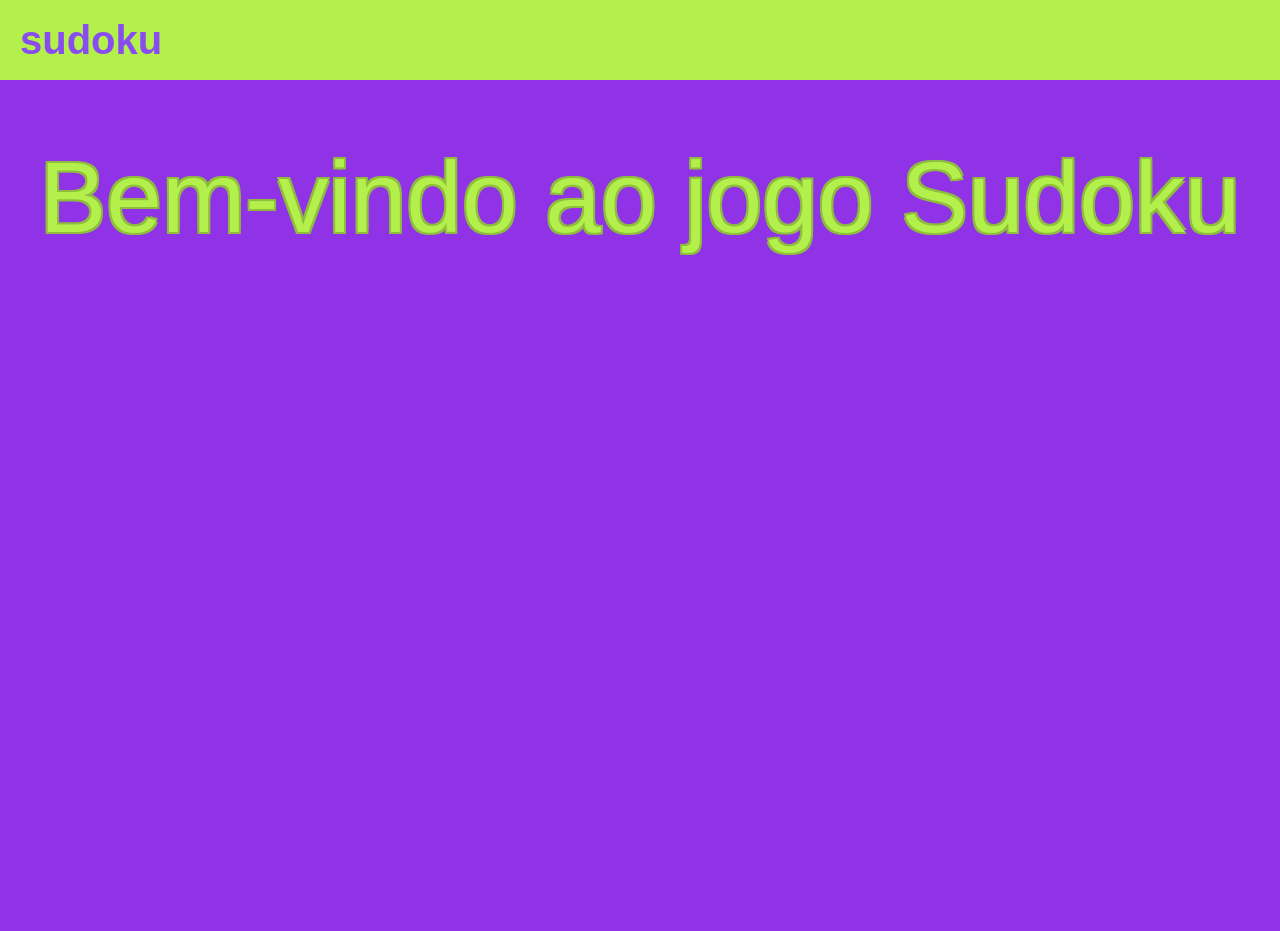
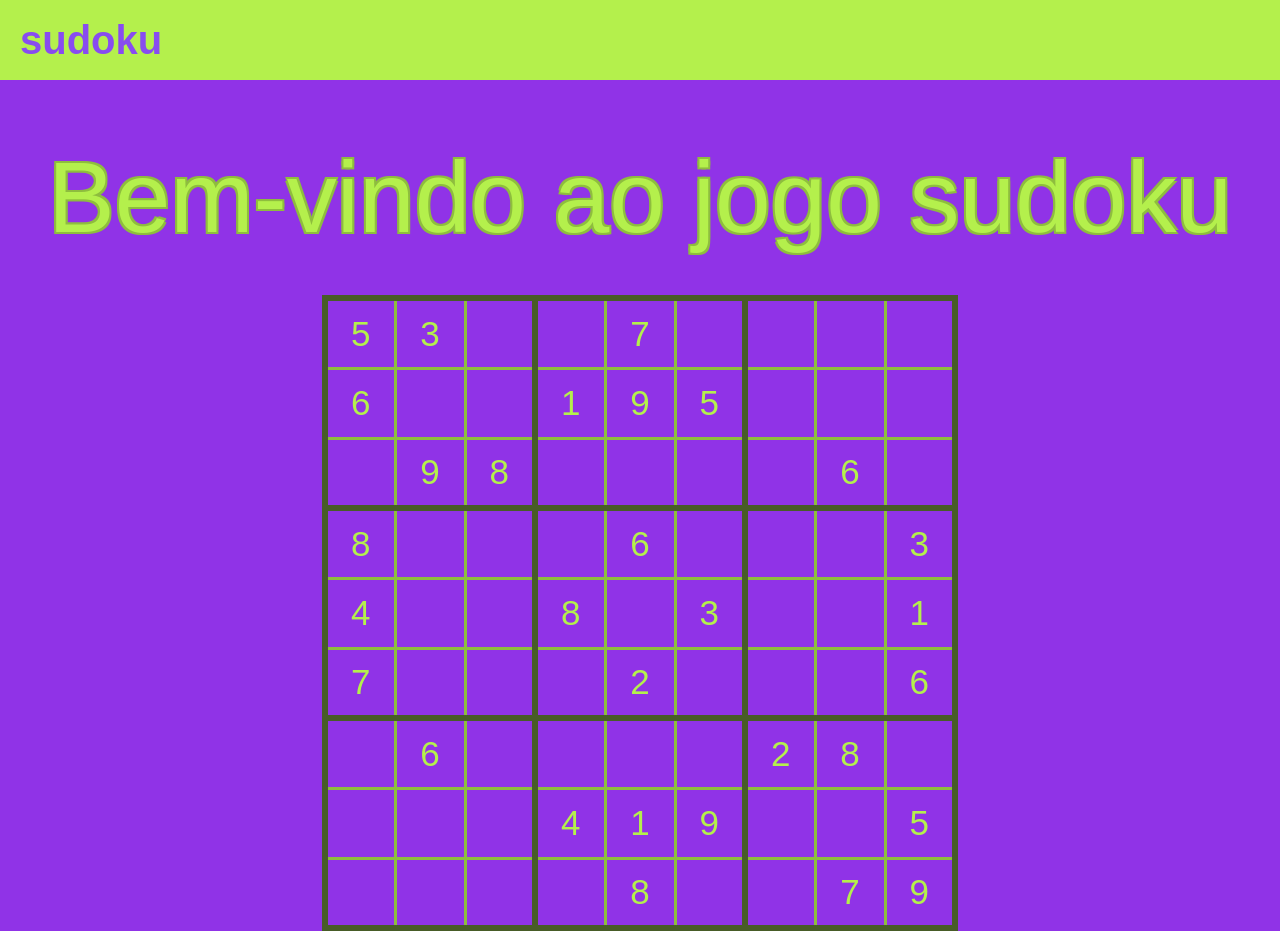
Before and after one commit to cicamodica/sudoku, a plain HTML site: page index.html in a window 1280 px wide. Before the commit the page ends 800 px from the top, so only its background shows below. Drawn offline with Linux system fonts and the light colour scheme; a web font is replaced by a local one.

Commit message:
Adicionando a tabela do sudoku

```diff
--- a/index.html
+++ b/index.html
@@ -1,10 +1,10 @@
 <!DOCTYPE html>
 <html lang="PT-BR">
   <head>
-        <meta charset="UTF-8">
-        <meta name="viewport" content="width=device-width, initial-scale=1.0">
+    <meta charset="UTF-8" />
+    <meta name="viewport" content="width=device-width, initial-scale=1.0" />
     <title>Jogo Sudoku</title>
-        <link rel="stylesheet" href="style.css">
+    <link rel="stylesheet" href="style.css" />
   </head>
   <body>
     <header class="logo">
@@ -16,12 +16,119 @@
                  <img src="images/estrela1.png" alt="star" class="star1" />
                  <img src="images/estrela2.png" alt="star" class="star2" />
                 </div>-->
-                <p>Bem-vindo ao jogo Sudoku</p>
+        <p>Bem-vindo ao jogo sudoku</p>
         <!--<div class="stars-right">
                  <img src="images/estrela3.png" alt="star" class="star3" />
                  <img src="images/estrela4.png" alt="star" class="star4" />
                 </div>-->
       </div>
+      <section class="sudoku-board">
+        <table>
+          <tbody>
+            <!-- 9 linhas -->
+            <!-- Cada linha tem 9 colunas -->
+            <tr>
+              <td>5</td>
+              <td>3</td>
+              <td></td>
+              <td></td>
+              <td>7</td>
+              <td></td>
+              <td></td>
+              <td></td>
+              <td></td>
+            </tr>
+            <tr>
+              <td>6</td>
+              <td></td>
+              <td></td>
+              <td>1</td>
+              <td>9</td>
+              <td>5</td>
+              <td></td>
+              <td></td>
+              <td></td>
+            </tr>
+            <tr>
+              <td></td>
+              <td>9</td>
+              <td>8</td>
+              <td></td>
+              <td></td>
+              <td></td>
+              <td></td>
+              <td>6</td>
+              <td></td>
+            </tr>
+            <tr>
+              <td>8</td>
+              <td></td>
+              <td></td>
+              <td></td>
+              <td>6</td>
+              <td></td>
+              <td></td>
+              <td></td>
+              <td>3</td>
+            </tr>
+            <tr>
+              <td>4</td>
+              <td></td>
+              <td></td>
+              <td>8</td>
+              <td></td>
+              <td>3</td>
+              <td></td>
+              <td></td>
+              <td>1</td>
+            </tr>
+            <tr>
+              <td>7</td>
+              <td></td>
+              <td></td>
+              <td></td>
+              <td>2</td>
+              <td></td>
+              <td></td>
+              <td></td>
+              <td>6</td>
+            </tr>
+            <tr>
+              <td></td>
+              <td>6</td>
+              <td></td>
+              <td></td>
+              <td></td>
+              <td></td>
+              <td>2</td>
+              <td>8</td>
+              <td></td>
+            </tr>
+            <tr>
+              <td></td>
+              <td></td>
+              <td></td>
+              <td>4</td>
+              <td>1</td>
+              <td>9</td>
+              <td></td>
+              <td></td>
+              <td>5</td>
+            </tr>
+            <tr>
+              <td></td>
+              <td></td>
+              <td></td>
+              <td></td>
+              <td>8</td>
+              <td></td>
+              <td></td>
+              <td>7</td>
+              <td>9</td>
+            </tr>
+          </tbody>
+        </table>
+      </section>
     </main>
     <script src="script.js"></script>
   </body>
--- a/style.css
+++ b/style.css
@@ -92,3 +92,39 @@ header {
   margin-bottom: 30px;
 }
 */
+
+.sudoku-board {
+  display: flex;
+  justify-content: center;
+  margin-top: 40px;
+}
+
+.sudoku-board table {
+  border-collapse: collapse;
+}
+
+.sudoku-board td {
+  width: 70px;
+  height: 70px;
+  text-align: center;
+  vertical-align: middle;
+  font-size: 35px;
+  font-family: "Connection", sans-serif;
+  border: 3px solid #8ebd3e;
+  color: #B4F04C
+}
+
+/* Linhas mais grossas para separar os blocos 3x3 */
+.sudoku-board tr:nth-child(3n) td {
+  border-bottom: 6px solid #485c27;
+}
+.sudoku-board td:nth-child(3n) {
+  border-right: 6px solid #485c27;
+}
+
+.sudoku-board tr:first-child td {
+  border-top: 6px solid #485c27;
+}
+.sudoku-board td:first-child {
+  border-left: 6px solid #485c27;
+}
```
Lines whose indentation alone changed are shown as unchanged.
